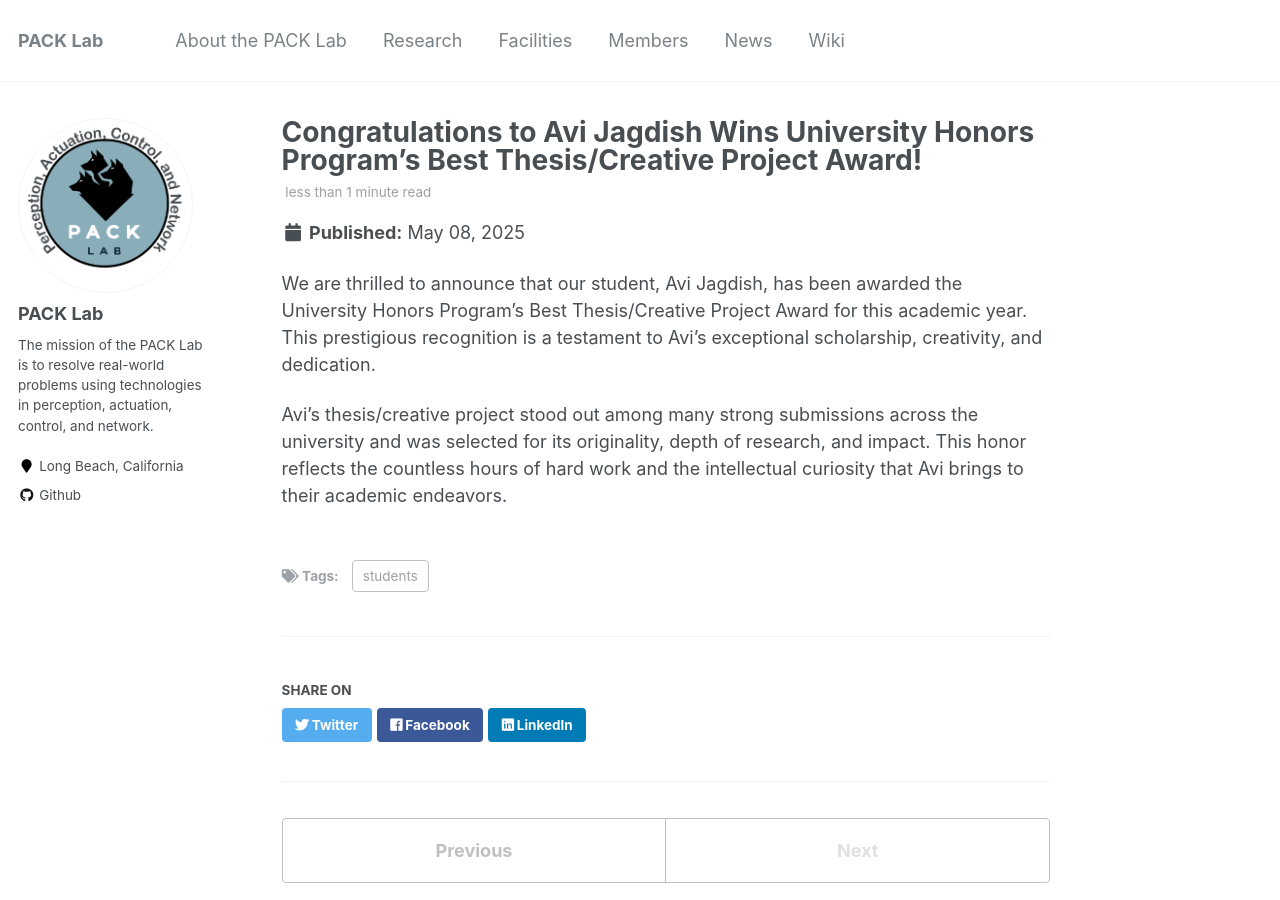
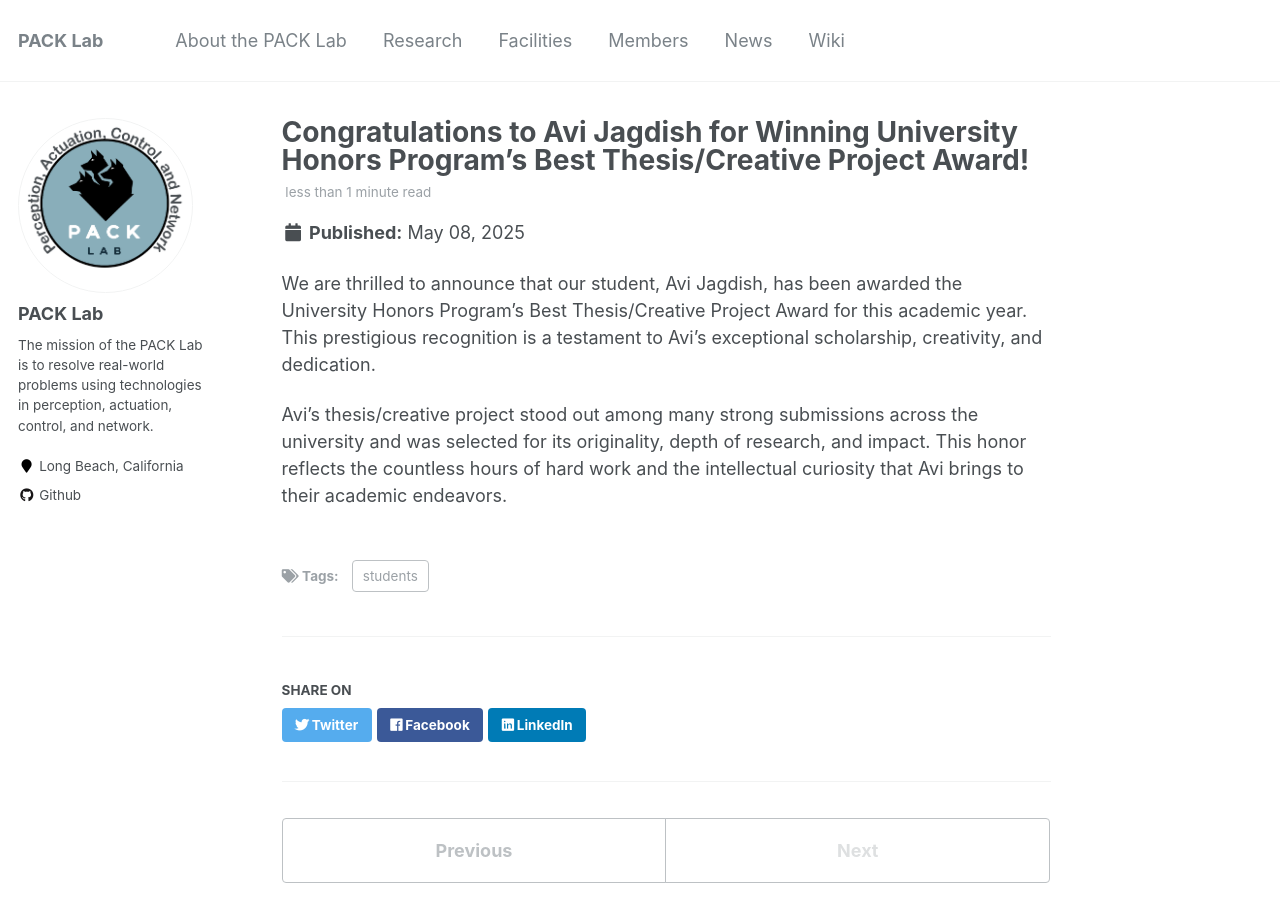
Before and after one commit to pack-lab/pack-lab.github.io, a Jekyll site: the page built from _posts/2025-05-08-news-post-1.md, in a window 1280 px wide and 900 px high. Built offline with Jekyll 4.4.1, drawn with Linux system fonts in a browser that asks for light colours.

Commit message:
Update 2025-05-08-news-post-1.md

```diff
--- a/_posts/2025-05-08-news-post-1.md
+++ b/_posts/2025-05-08-news-post-1.md
@@ -1,5 +1,5 @@
 ---
-title: "Congratulations to Avi Jagdish Wins University Honors Program’s Best Thesis/Creative Project Award!"
+title: "Congratulations to Avi Jagdish for Winning University Honors Program’s Best Thesis/Creative Project Award!"
 date: 2025-05-08
 permalink: /posts/2025/0508/news-post-3/
 tags:
```
